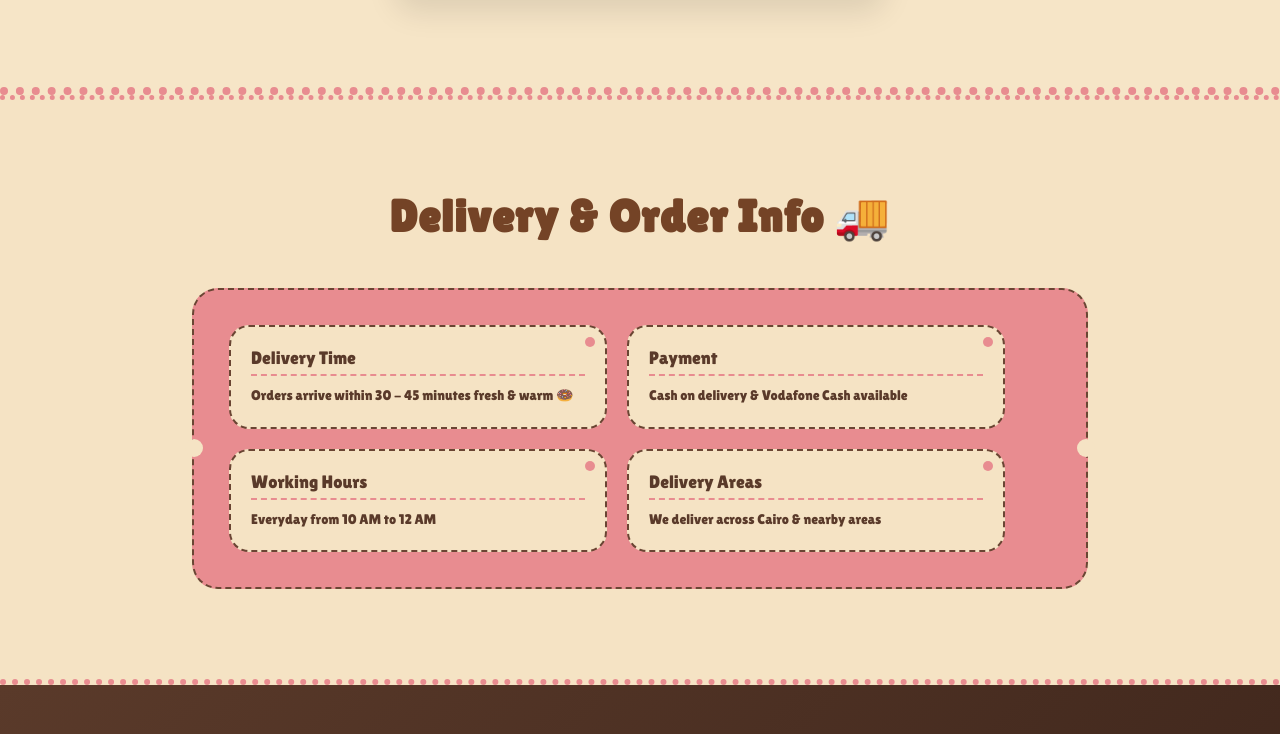
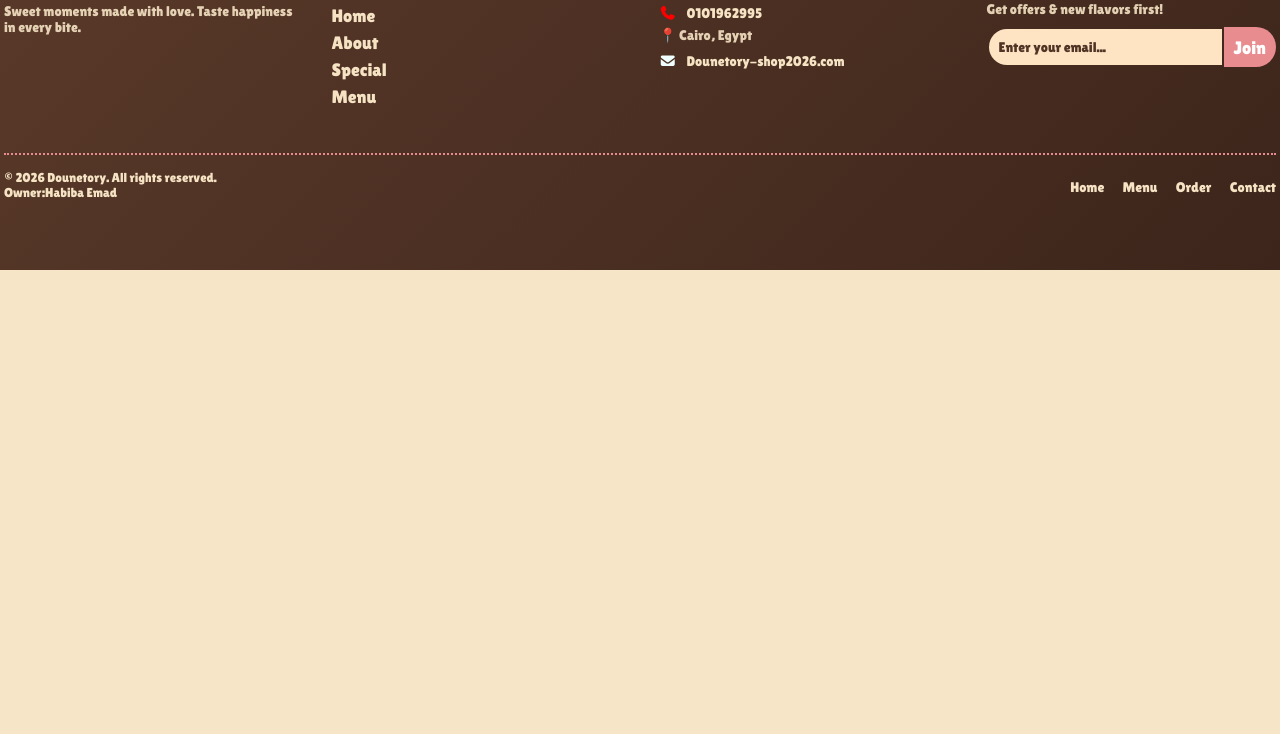
Before and after one commit to habibaemad20/Dounetory, a plain HTML site: page index.html in a window 1280 px wide. Shown: the part 3997-4731 px from the top of the page. After the commit the page ends 4267 px from the top, so only its background shows below. Drawn offline with Linux system fonts and the light colour scheme; a web font is replaced by a local one.

Commit message:
update design and styling

```diff
--- a/CSS/style.css
+++ b/CSS/style.css
@@ -481,81 +481,7 @@ color: #5a3a2a;
   border-radius: 15px;
   font-size: 14px;
 }
-/*delivery section */
-.delivery {
-  padding: 90px 0;
-  background-color: #f5e3c4;
-  border-top: 5px dotted #e88c90;
-  border-bottom: 6px dotted #e88c90;
-}
-
-.delivery-box {
-  width: 70%;
-  margin: auto;
-  background:#e88c90;
-  padding: 35px;
-  border-radius: 26px;
-  border: 2px dashed #6a4533;
-  display: flex;
-  flex-wrap: wrap;
-  gap: 20px;
-  position: relative;
-}
-.delivery-box::before,
-.delivery-box::after {
-  content: "";
-  position: absolute;
-  width: 18px;
-  height: 18px;
-  background: #f5e3c4;
-  border-radius: 50%;
-}
-
-.delivery-box::before {
-  top: 50%;
-  left: -9px;
-}
-
-.delivery-box::after {
-  top: 50%;
-  right: -9px;
-}
-.delivery-item h3 {
-  font-size: 18px;
-  color: #5a3a2a;
-  margin-bottom: 8px;
-  border-bottom: 2px dashed #e88c90;
-  padding-bottom: 6px;
-}
-.delivery-item p {
-  font-size: 14px;
-  color: #5a3a2a;
-  line-height: 1.6;
-}
-
-.delivery-item {
-  width: 46%;
-  background: #f5e3c4;
-  padding: 20px;
-  border-radius: 20px;
-  border: 2px dashed #6a4533;
-  position: relative;
-}
-
-.delivery-item::before {
-  content: "";
-  position: absolute;
-  width: 10px;
-  height: 10px;
-  background: #e88c90;
-  border-radius: 50%;
-  top: 10px;
-  right: 10px;
-}
-
-/*  end delivery section */
-
-/*  receipt order */
+rder */
 .receipt {
   padding: 90px 0;
   border-top: 8px dotted #e88c90;
--- a/index.html
+++ b/index.html
@@ -381,32 +381,7 @@
       </div>
     </section>
     <!-- end receipt section -->
-    <!-- start delivery section -->
-    <section class="delivery" id="delivery">
-      <div class="container">
-        <h2 class="section-title">Delivery & Order Info 🚚</h2>
-        <div class="delivery-box">
 
-  <div class="delivery-item">
-    <h3>Delivery Time</h3>
-    <p>Orders arrive within 30 - 45 minutes fresh & warm 🍩</p>
-  </div>
-  <div class="delivery-item">
-    <h3>Payment</h3>
-    <p>Cash on delivery & Vodafone Cash available</p>
-  </div>
-  <div class="delivery-item">
-    <h3>Working Hours</h3>
-    <p>Everyday from 10 AM to 12 AM</p>
-  </div>
-<div class="delivery-item">
-    <h3>Delivery Areas</h3>
-    <p>We deliver across Cairo & nearby areas</p>
-  </div>
-</div>
-      </div>
-    </section>
-    <!-- end delivery section -->
 
     <!-- start of the footer section-->
     <footer>
```
